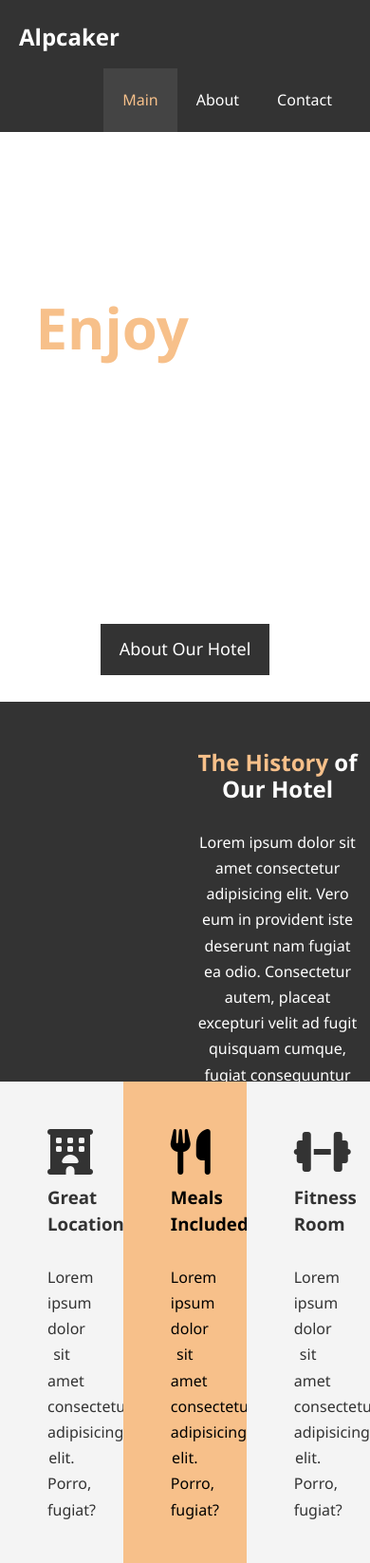
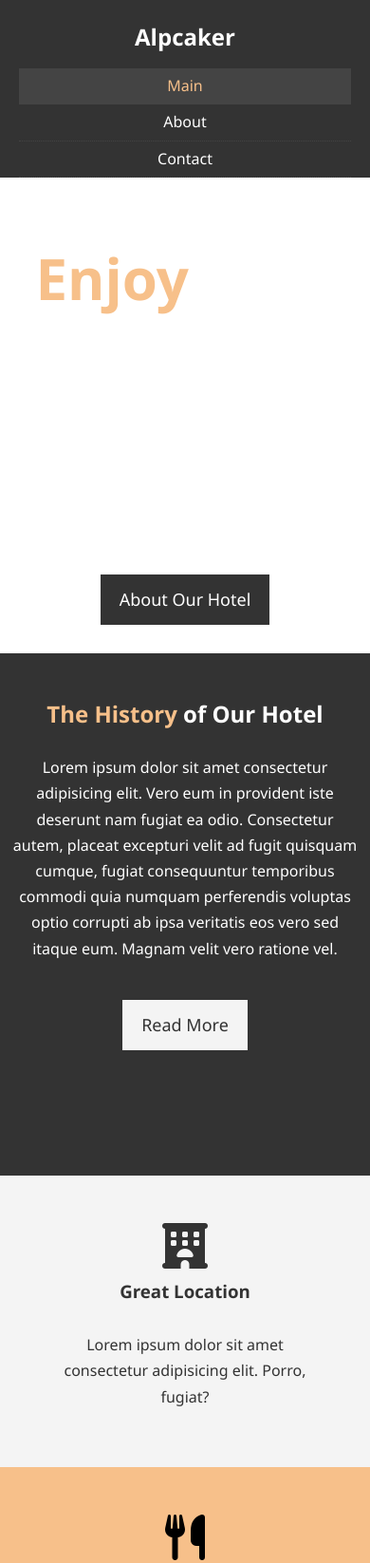
Before and after one commit to alperencagrikertmen/Hotel-Website, a plain HTML site: page index.html in a window 390 px wide. Shown: the top 1646 px of the page at 95% size. Drawn offline with Linux system fonts and the light colour scheme.

Commit message:
First commit

```diff
--- a/about.html
+++ b/about.html
@@ -8,6 +8,7 @@
   <meta name="keywords" content="Hotel, Antalya Hotel, Hotel Turkiye">
   <title>Hotel Alpcaker | About</title>
   <link rel="stylesheet" href="./style.css">
+  <link rel="stylesheet" media="screen and (max-width: 768px)" href="./mobile.css">
 </head>
 <body>
   <header>
--- a/index.html
+++ b/index.html
@@ -8,6 +8,7 @@
   <meta name="keywords" content="Hotel, Antalya Hotel, Hotel Turkiye">
   <title>Hotel Alpcaker | Welcome</title>
   <link rel="stylesheet" href="./style.css">
+  <link rel="stylesheet" media="screen and (max-width: 768px)" href="./mobile.css">
   <script src="https://kit.fontawesome.com/980d4bf5f7.js" crossorigin="anonymous"></script>
 </head>
 <body>
--- /dev/null
+++ b/mobile.css
@@ -0,0 +1,62 @@
+#navbar .logo {
+  float: none;
+  text-align: center;
+}
+
+#navbar ul,
+#navbar ul li {
+  float: none;
+}
+
+#navbar ul li a {
+  padding: 5px;
+  border-bottom: #444 dotted 1px;
+}
+
+/*Showcase*/
+#showcase {
+  height: 100%;
+}
+
+#showcase .showcase-content {
+  padding-top: 70px;
+  padding-bottom: 30px;
+}
+
+/*Home Info*/
+#home-info {
+  height: 550px;
+}
+#home-info .info-img {
+  display: none;
+}
+#home-info .info-content {
+  float: none;
+  width: 100%;
+}
+
+/*Features*/
+.box {
+  float: none;
+  width: 100%;
+}
+
+/*About Info*/
+#about-info .info-right,
+#about-info .info-left {
+  float: none;
+  width: 100%;
+}
+
+.l-heading {
+  text-align: center;
+}
+
+#about-info .info-right {
+  margin-top: 30px;
+}
+
+/*Contact*/
+#contact-info .box {
+  border-bottom: #444 dotted 1px;
+}
--- a/style.css
+++ b/style.css
@@ -78,6 +78,7 @@ p {
 
 .l-heading {
   font-size: 40px;
+  line-height: 1.2;
 }
 
 /*Padding*/
@@ -96,7 +97,7 @@ p {
   color: white;
 }
 
-#navbar h1 {
+#navbar .logo {
   float: left;
   padding-top: 25px;
 }
@@ -145,7 +146,7 @@ p {
 
 /*Home Info*/
 #home-info {
-  height: 400px;
+  height: 450px;
 }
 
 #home-info .info-img {
@@ -207,7 +208,7 @@ p {
 /*Testimonials*/
 
 #testimonials {
-  height: 600px;
+  height: 100%;
   background: url('../image_resources/test-bg.jpg') no-repeat
   center center/cover;
   padding-top: 100px;
@@ -233,7 +234,7 @@ p {
   border-radius: 50%;
 }
 
-/*Contactn Form*/
+/*Contact Form*/
 
 #contact-form .container {
   margin-bottom: 20px;
```
Also changed, not shown: contact.html (+1 -0 lines).
